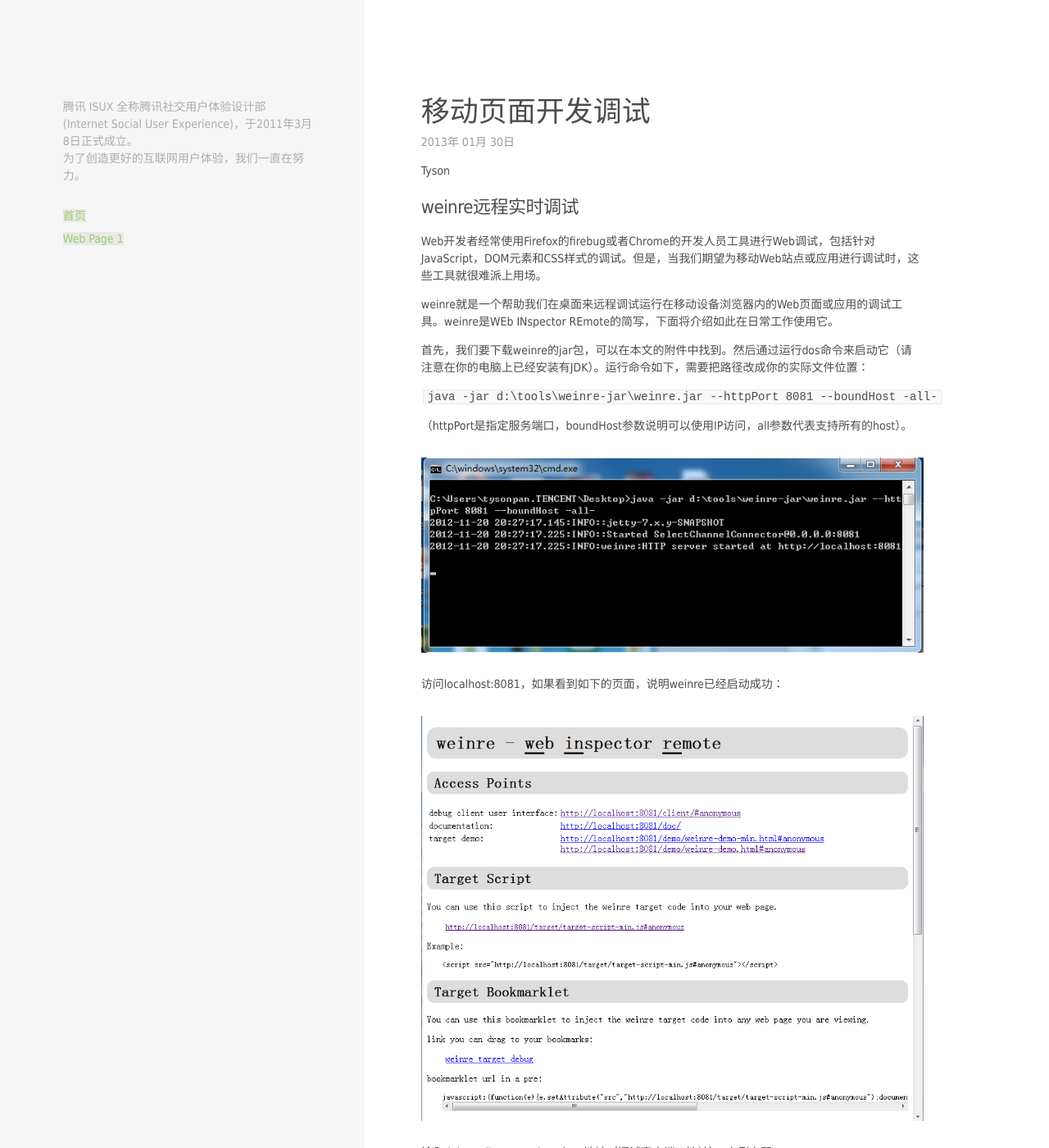
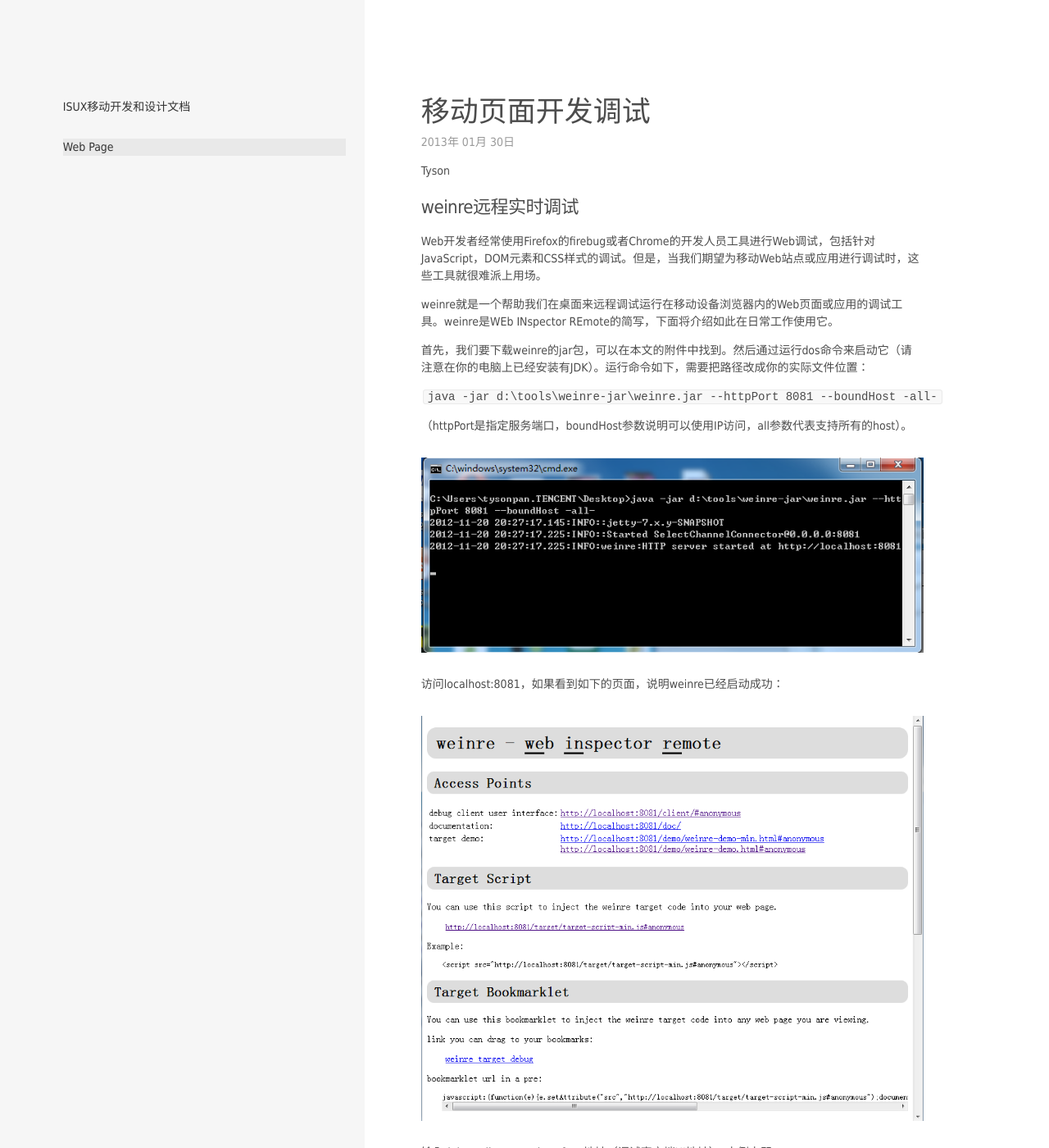
Before and after one commit to isux-mobile/isux-mobile.github.com, a Jekyll site: the page built from _posts/2013-01-29-favicon.md, in a window 1280 px wide and 1400 px high. Shown: the whole window at 82% size. Built offline with Jekyll 4.4.1, drawn with Linux system fonts in a browser that asks for light colours; comment, search, counter and statistics services are not loaded; some of the changed text lies outside the part shown.

Commit message:
新增页面，修改模板

```diff
--- a/_includes/sidebar.html
+++ b/_includes/sidebar.html
@@ -1,16 +1,9 @@
 <div class="fauxcolumn"></div>
   <div class="primary">
     <header>
-        <h1>腾讯 ISUX 全称腾讯社交用户体验设计部 (Internet Social User Experience)，于2011年3月8日正式成立。
-        </h1>
-        <h1>
-            为了创造更好的互联网用户体验，我们一直在努力。
-        </h1>
+        <h1><a href="/">ISUX移动开发和设计文档</a></h1>
         <nav>
             <ul class="tag-box inline">
-                <li>
-                    <a href="/">首页</a>
-                  </li>
               {% assign categories_list = site.categories %}
               {% include JB/categories_list %}
             </ul>
--- a/_posts/2013-01-29-favicon.md
+++ b/_posts/2013-01-29-favicon.md
@@ -4,7 +4,7 @@
 date: 2013-01-30 14:35
 comments: true
 categories: [Web Page]
-image: http://getimg.in/200x80
+image: http://getimg.in/200x100
 author: Tyson
 ---
 
--- a/css/style.css
+++ b/css/style.css
@@ -287,15 +287,18 @@
 
   .tag-box {overflow: hidden;*zoom:1;margin-bottom: 20px;}
   .tag-box li {margin-right: 15px;}
-  .tag-box li a {background: #e9e9e9;background: rgba(0, 0, 0, 0.05);}
+  .tag-box li a {background: #e9e9e9;background: rgba(0, 0, 0, 0.05);display: block;color:#333;}
+  .tag-box li a span {display: none;}
 
   /* ----------------------------------------------------------------------------------------------------------
   08 Blog Archive ---------------------------------------------------------------------------------------------
   ---------------------------------------------------------------------------------------------------------- */
-
-  .category-list {margin-top: -35px;}
-  .category-list li {float:left;width:200px;position: relative;}
-  .category-list .avatar {height:50px;width:50px;border-radius: 30px;border:5px solid #fff;position: absolute;top:0;left:200px;}
+  .category-list a {color:#000;}
+  .category-list h2 {color:rgba(0,0,0,0.3);}
+  .category-list li {float:left;width:200px;position: relative;margin:0 10px 0 0;padding:0;}
+  .category-list img {padding:0;margin:0;}
+  .category-list .avatar {height:50px;width:50px;border-radius: 30px;
+    border:5px solid #fff;position: absolute;top:0;right:0;border-top-right-radius: 0}
 
   /* ----------------------------------------------------------------------------------------------------------
   11 Media Queries (using a mobile-first approach) ------------------------------------------------------------
--- a/index.html
+++ b/index.html
@@ -5,7 +5,7 @@
 
 {% for category in site.categories %}
 <div class="category-list">
-    <h3 id="{{ category[0] }}-ref">{{ category[0] | join: "/" }}</h3>
+    <h2 id="{{ category[0] }}-ref">{{ category[0] | join: "/" }}</h2>
       <ul>
         {% assign pages_list = category[1] %}
         {% include JB/pages_list %}
```
Also changed, not shown: _posts/2013-01-09-iPad-cap.md (added, +44 -0 lines), _posts/2013-02-01-css-performance.md (added, +29 -0 lines).
